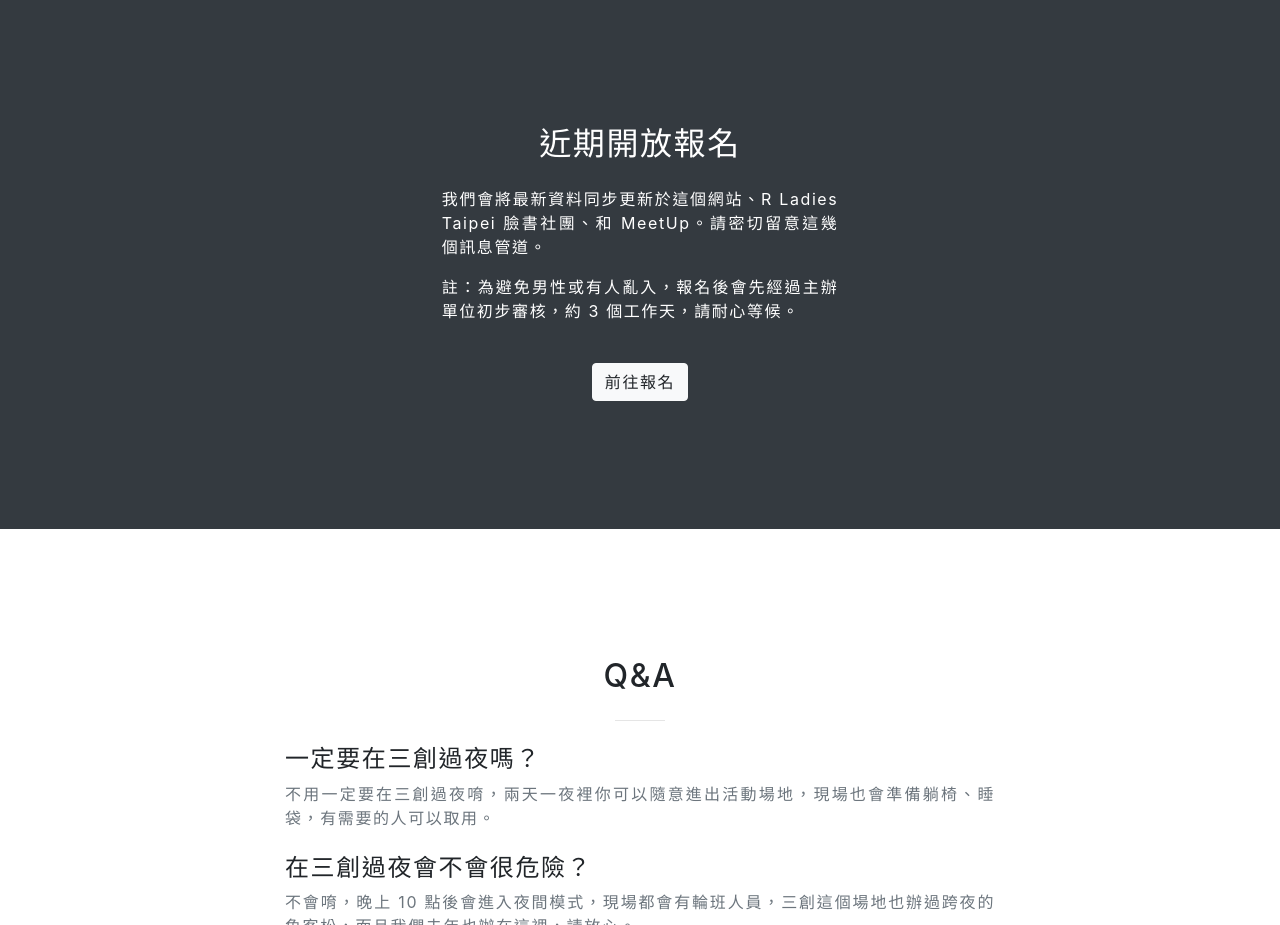
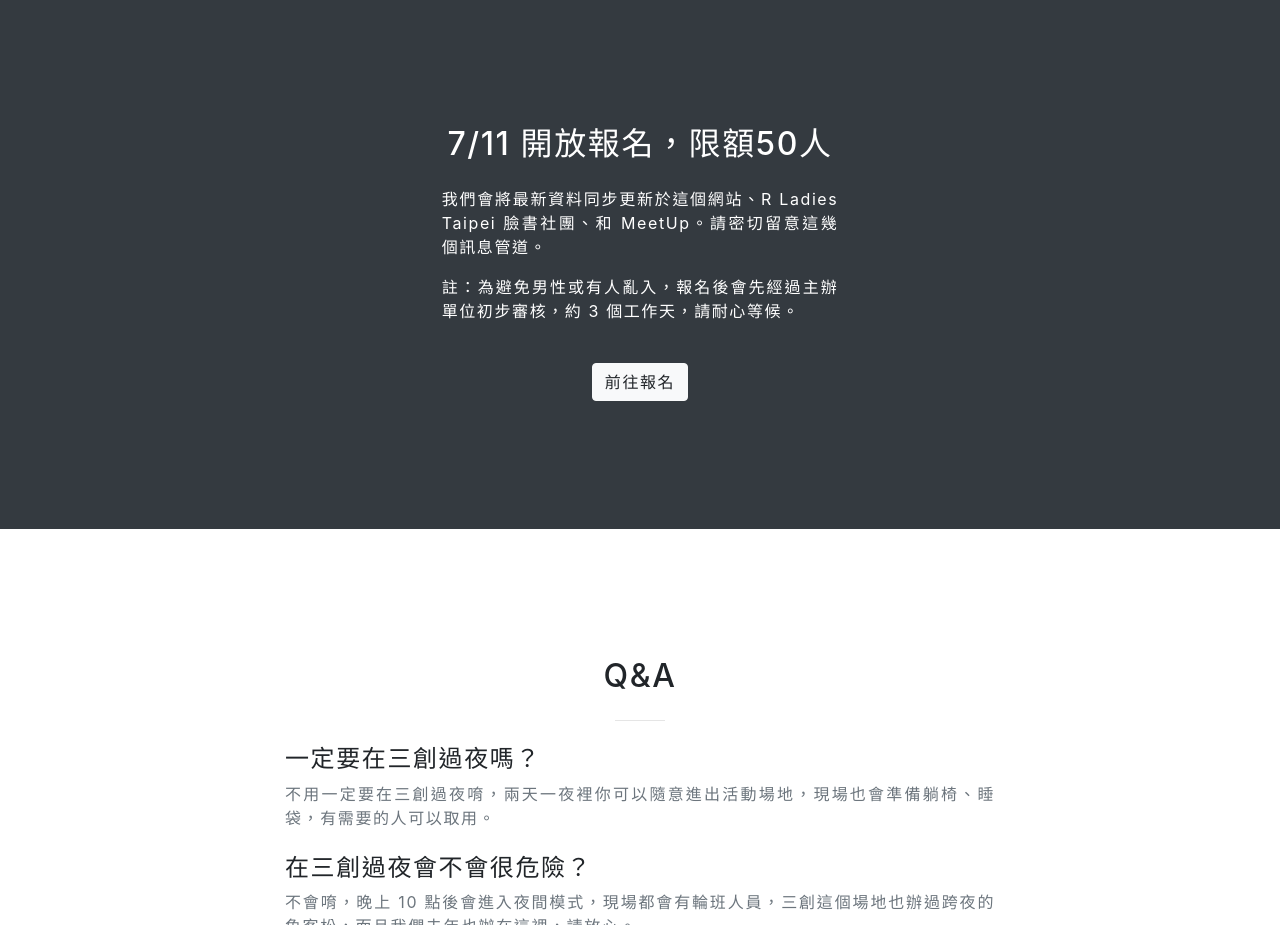
Before and after one commit to rladiestaipei/2018_Kaggle, a website with bundled scripts: page index.html in a window 1280 px wide. Shown: the part 3290-4215 px from the top of the page. Built offline with nearby package versions, Linux system fonts and the light colour scheme.

Commit message:
Modify registration time

```diff
--- a/index.html
+++ b/index.html
@@ -255,7 +255,7 @@
 
     <section class="bg-dark text-white" id="apply">
       <div class="col-lg-4 mx-auto container text-center">
-        <h2 class="mb-4">近期開放報名</h2>
+        <h2 class="mb-4">7/11 開放報名，限額50人</h2>
         <p align="justify">我們會將最新資料同步更新於這個網站、R Ladies Taipei 臉書社團、和 MeetUp。請密切留意這幾個訊息管道。</p>
           <p align="justify">註：為避免男性或有人亂入，報名後會先經過主辦單位初步審核，約 3 個工作天，請耐心等候。</p><br>
         <a class="btn btn-light btn-xl sr-button" href="https://rladiestaipei.kktix.cc/events/2018kaggle">前往報名</a>
```
